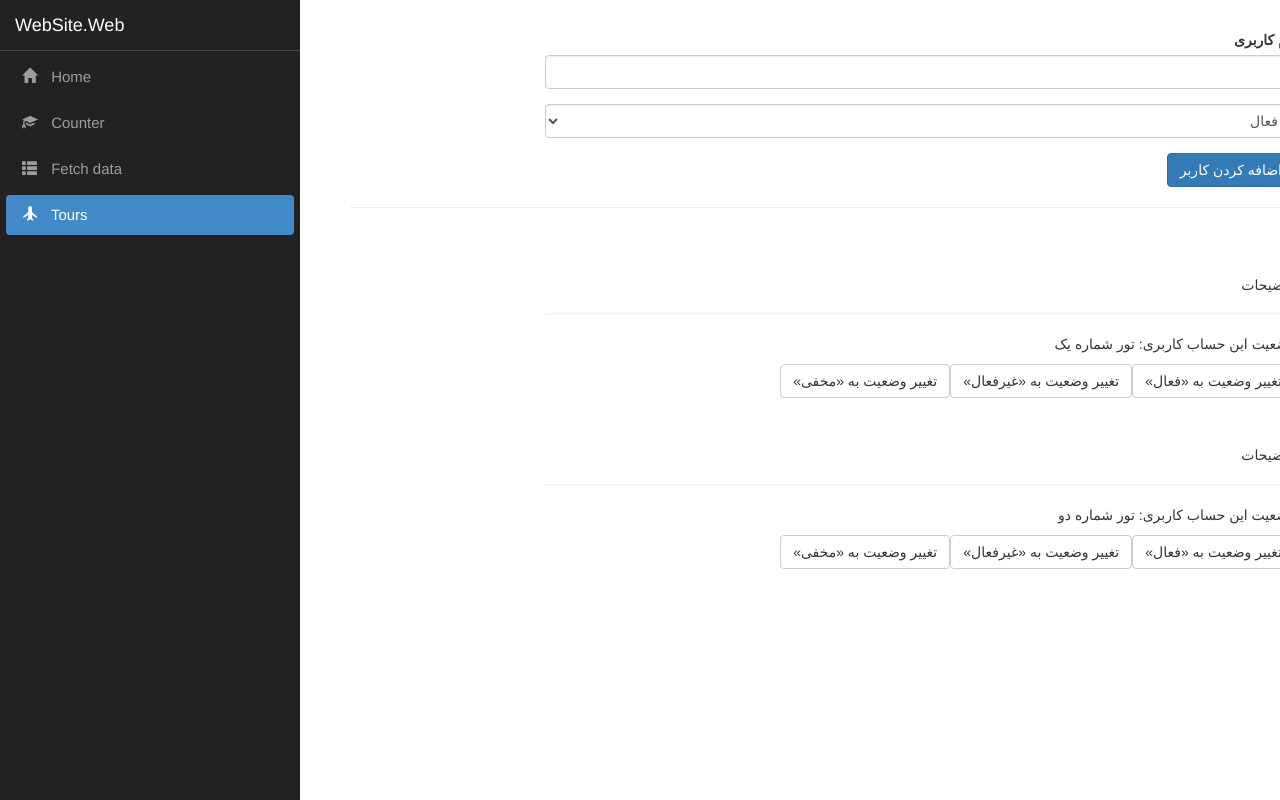
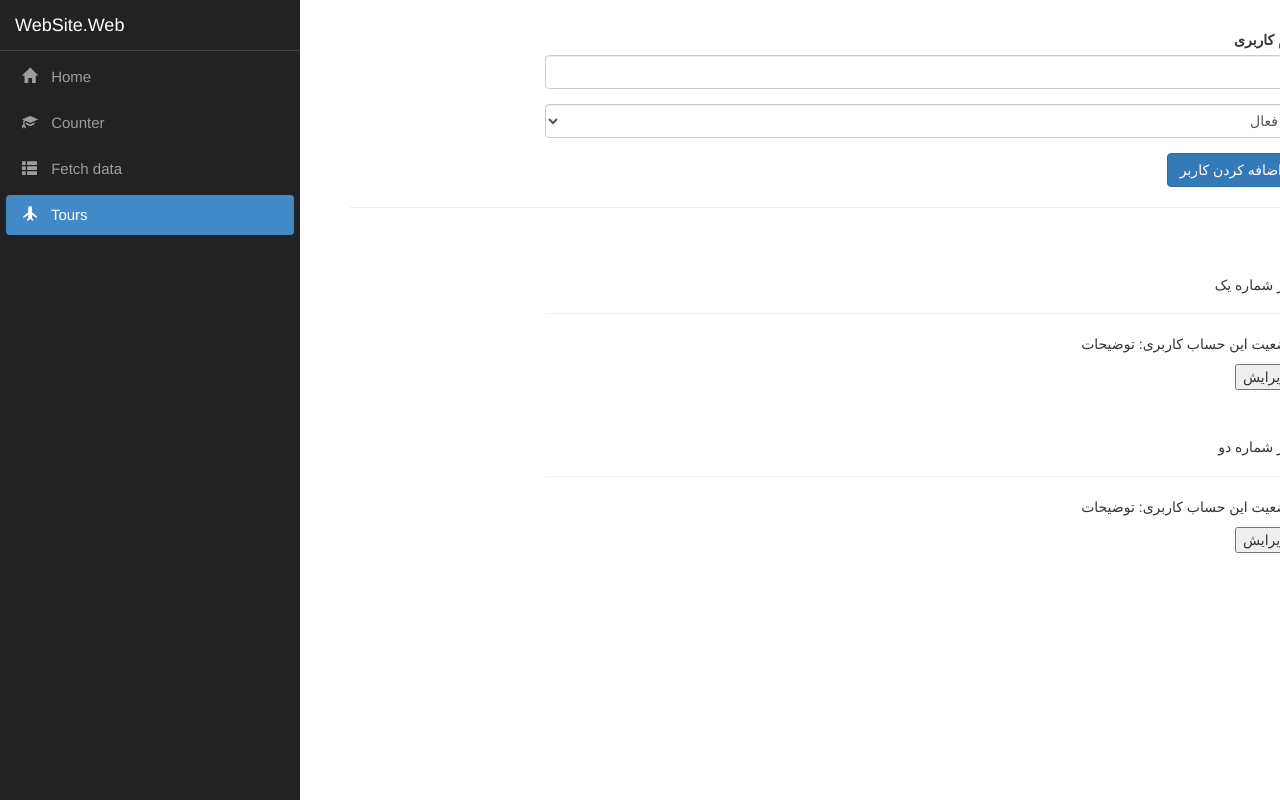
Before and after one commit to Ali-Nobakht/WebSite, an Angular app in the folder WebSite.Web/ClientApp/: page /Tours in a window 1280 px wide. Shown: the top 800 px of the page. Built offline with nearby package versions, Linux system fonts and the light colour scheme.

Commit message:
Update Tour

```diff
--- a/WebSite.Web/ClientApp/src/app/tours/tour.service.ts
+++ b/WebSite.Web/ClientApp/src/app/tours/tour.service.ts
@@ -18,14 +18,18 @@ export class TourService {
     ];
     constructor() {
 
+
+
     }
 
     titleUpdated = new EventEmitter<string>();
 
 
     addTour( title: string, description: string) {
+
+        var idMax=Math.max.apply(null,this.tours.map(x=>x["Id"]));
         this.tours.push({
-            Id: 1,
+            Id: idMax+1,
             RecordStatusId: 1,
             Title: title,
             Description: description
@@ -33,7 +37,8 @@ export class TourService {
     }
 
     updateTitle(id: number, title: string) {
-        this.tours[id].Title = title;
+        this.tours.find(x=>x.Id==id).Title=title;
+        //  this.tours[id].Title = title;
     }
 
 }
--- a/WebSite.Web/ClientApp/src/app/tours/tour/tour.component.html
+++ b/WebSite.Web/ClientApp/src/app/tours/tour/tour.component.html
@@ -2,11 +2,10 @@
 <br>
 <div class="row">
     <div class="col-xs-12 col-md-8 col-md-offset-2">
-        <h5>{{ tour.Description }}</h5>
+        <h5>{{ tour.Title }}</h5>
+        <!-- <input type="text" value="{{tour.Title}}"   (input)="onUpdateTitle($event)" /> -->
         <hr>
-        <p>وضعیت این حساب کاربری: {{ tour.Title }}</p>
-        <button class="btn btn-default" (click)="onSetTo('فعال')">تغییر وضعیت به «فعال»</button>
-        <button class="btn btn-default" (click)="onSetTo('غیرفعال')">تغییر وضعیت به «غیرفعال»</button>
-        <button class="btn btn-default" (click)="onSetTo('مخفی')">تغییر وضعیت به «مخفی»</button>
+        <p>وضعیت این حساب کاربری: {{ tour.Description }}</p>
+        <input type="button" value="ویرایش" (click)="EditTour()"  />
     </div>
 </div>
--- a/WebSite.Web/ClientApp/src/app/tours/tour/tour.component.ts
+++ b/WebSite.Web/ClientApp/src/app/tours/tour/tour.component.ts
@@ -12,7 +12,7 @@ export class TourComponent implements OnInit {
 
 
   @Input() tour: { Id:number,RecordStatusId:number ,Title: string, Description: string  }
-  @Input() id: number;
+
 
 
   constructor(private tourService: TourService) {
@@ -20,10 +20,16 @@ export class TourComponent implements OnInit {
 
   ngOnInit() {
   }
+  onUpdateTitle(event: Event){
+
+    this.tourService.updateTitle(this.tour.Id, (<HTMLInputElement>event.target).value);
+
+  }
+
 
   onSetTo(title: string) {
-      this.tourService.updateTitle(this.id, title);
-      this.tourService.titleUpdated.emit(title);
+      this.tourService.updateTitle(this.tour.Id, title);
+     // this.tourService.titleUpdated.emit(title);
      // this.tourService.updateStatus(this.id, status);
     //  this.tourService.statusUpdated.emit(status);
   }
--- a/WebSite.Web/ClientApp/src/app/tours/tours/tours.component.html
+++ b/WebSite.Web/ClientApp/src/app/tours/tours/tours.component.html
@@ -5,9 +5,6 @@
         </div>
     </div>
     <hr>
-    <app-tour
-            *ngFor="let t of tours; let i= index"
-            [id]="i"
-            [tour]="t"    >
+    <app-tour *ngFor="let t of tours" [tour]="t">
     </app-tour>
 </div>
```
